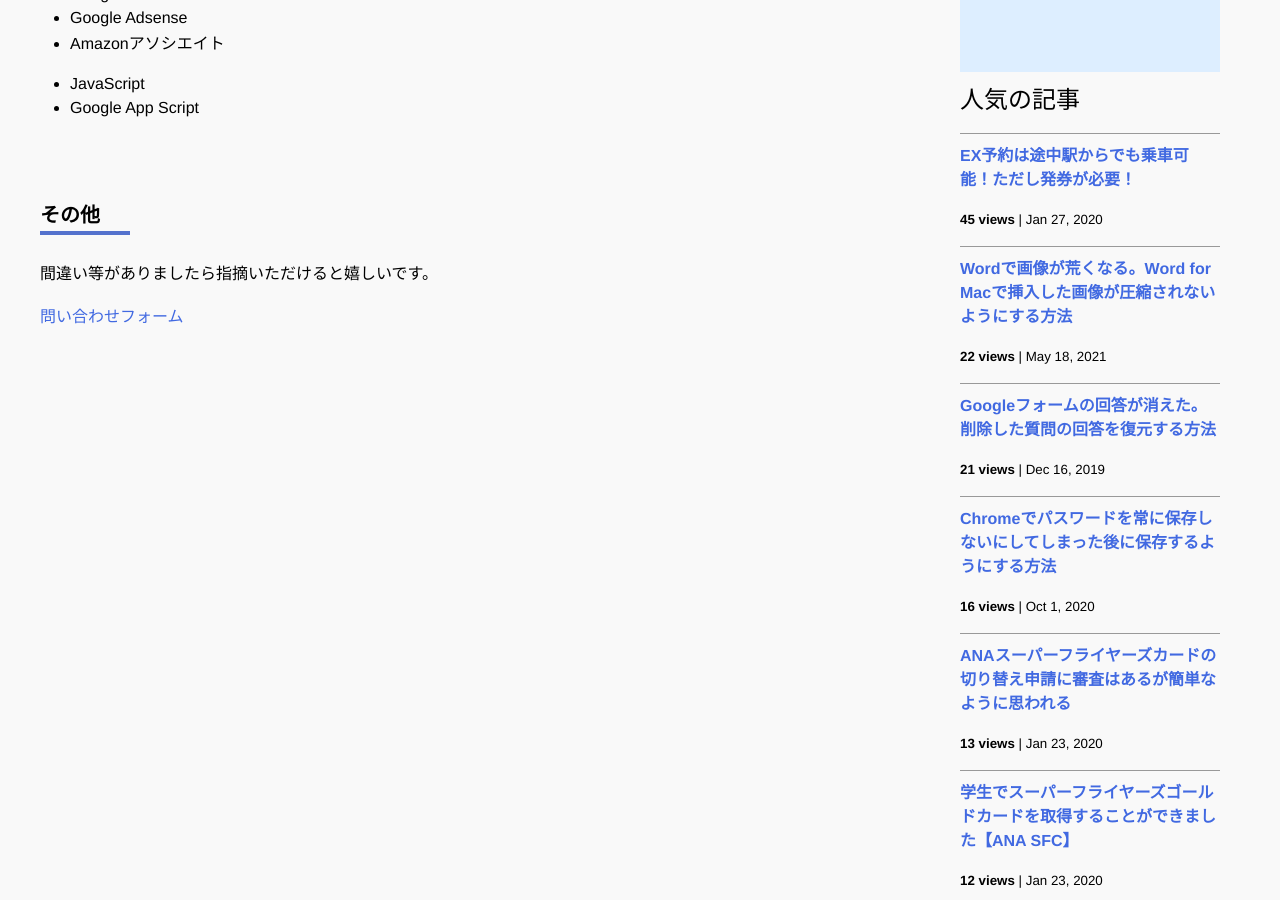
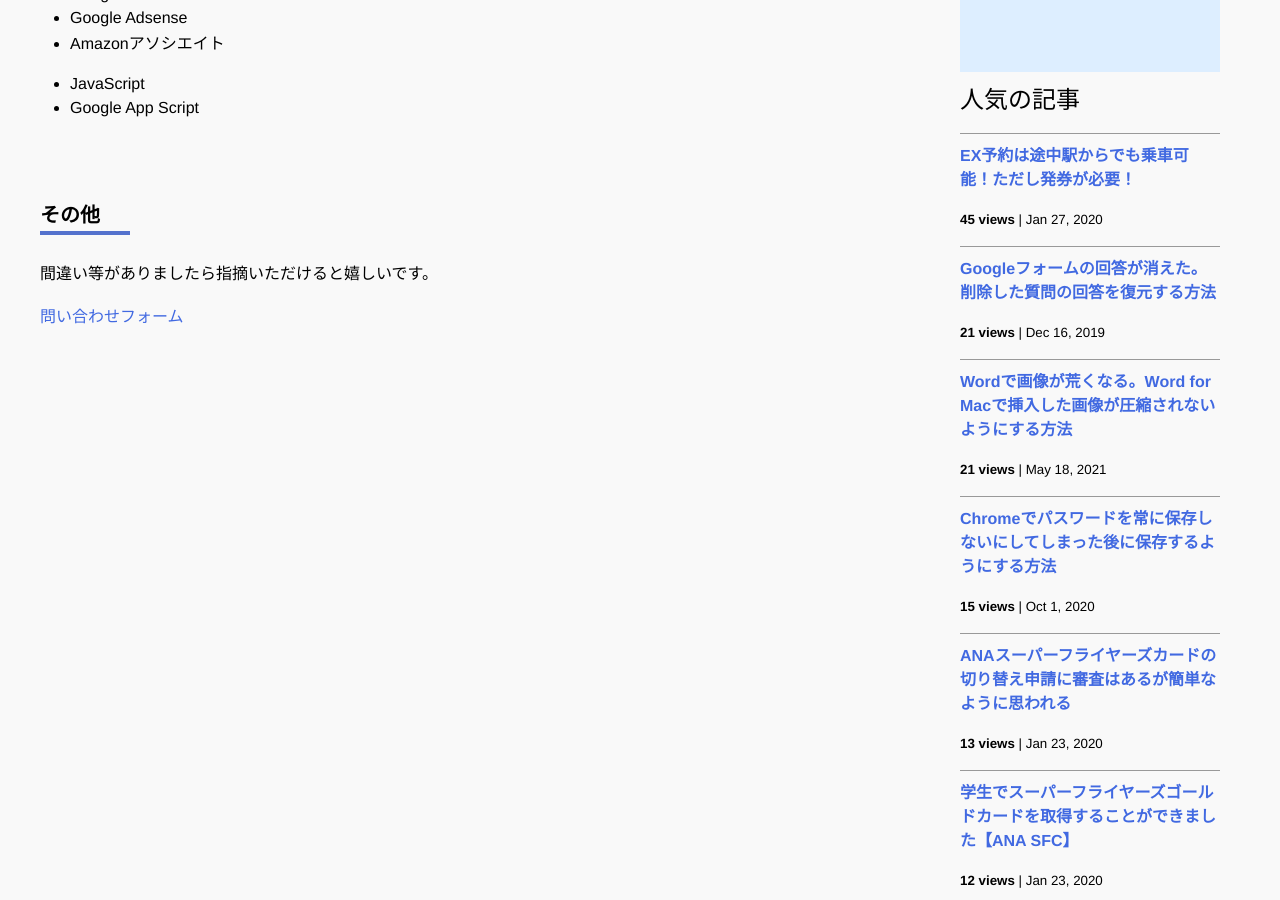
Before and after one commit to iwanaminami/shoyaiwaname, a Jekyll site: the page built from about.markdown, in a window 1280 px wide and 900 px high, scrolled down 741 px. Built offline with Jekyll 4.4.1, drawn with Linux system fonts in a browser that asks for light colours; nearby versions of some CDN libraries; comment, search, counter and statistics services are not loaded.

Commit message:
chore(ga): update _data/popularposts.yml 20260911-0052

```diff
--- a/_data/popularposts.yml
+++ b/_data/popularposts.yml
@@ -1,13 +1,13 @@
 side:
   - view: 45
     url: "/2020/01/27/ex-rideontheway.html"
-  - view: 22
-    url: "/2021/05/18/image-compression-word.html"
   - view: 21
     url: "/2019/12/16/restore-googleform.html"
-  - view: 18
+  - view: 21
+    url: "/2021/05/18/image-compression-word.html"
+  - view: 16
     url: "/"
-  - view: 16
+  - view: 15
     url: "/2020/10/01/googlepassword.html"
   - view: 13
     url: "/2020/01/23/sfc-judge.html"
```
